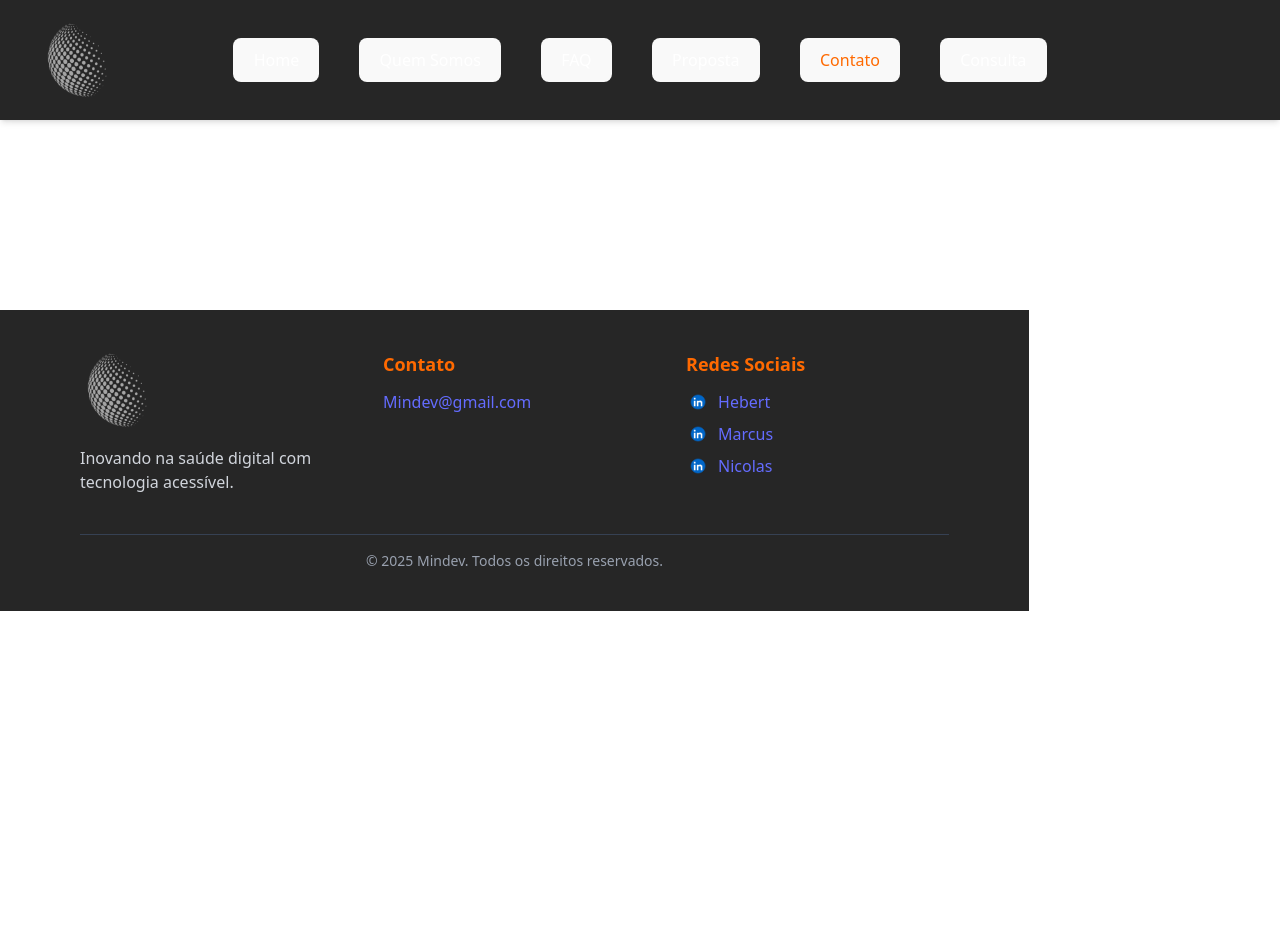
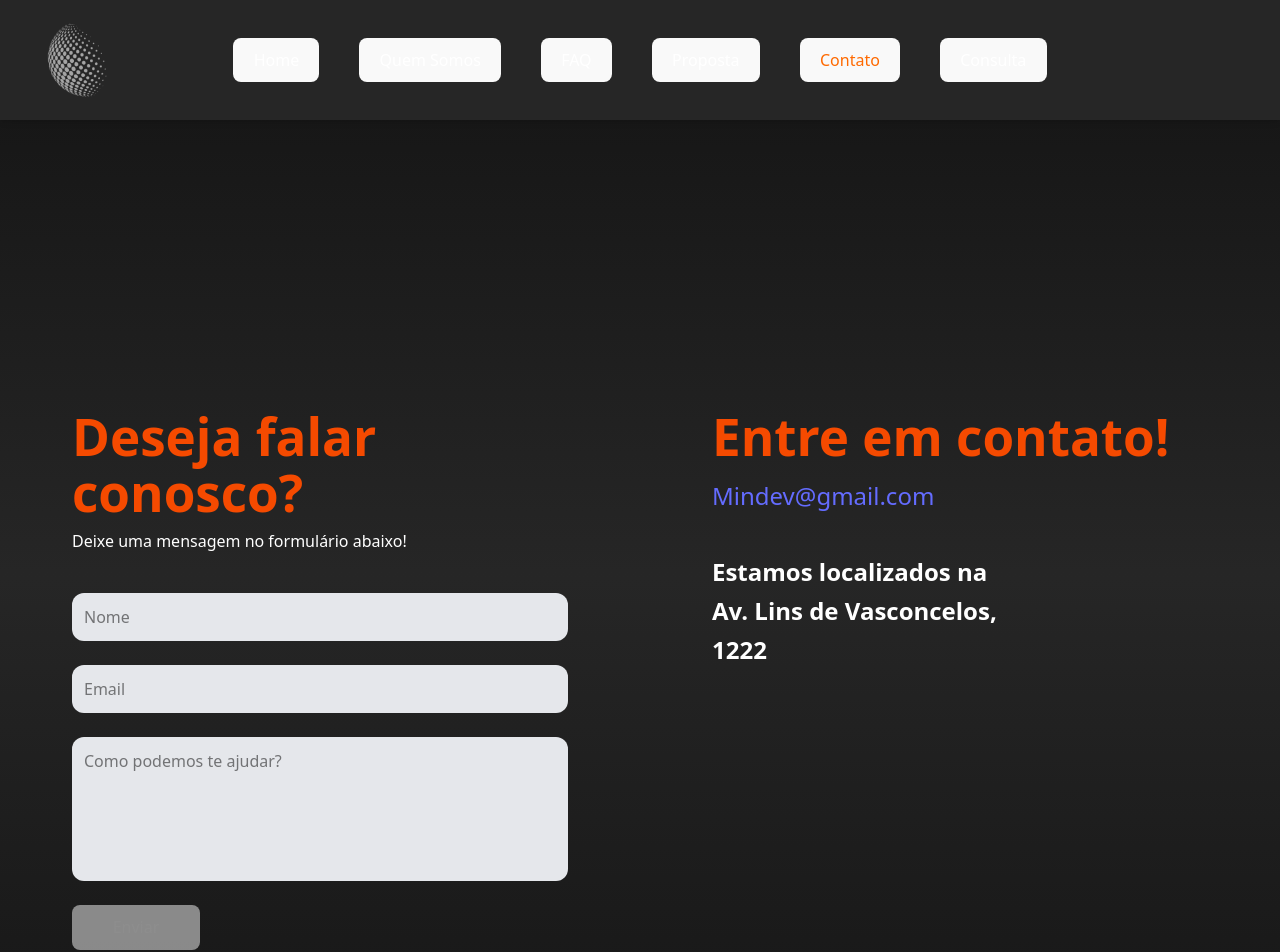
Before and after one commit to Nicolas-Ramiro/Sprint3-challenge-front, a React (Vite) app: page /contato in a window 1280 px wide. Shown: the top 952 px of the page. Before the commit the page ends 800 px from the top, so only its background shows below. Built offline with nearby package versions, Linux system fonts and the light colour scheme.

Commit message:
Criando a pagina de contato e colocando ela no app.tsx

```diff
--- a/package.json
+++ b/package.json
@@ -10,12 +10,15 @@
     "preview": "vite preview"
   },
   "dependencies": {
+    "@hookform/resolvers": "^5.2.2",
     "@tailwindcss/vite": "^4.1.13",
     "react": "^19.1.1",
     "react-dom": "^19.1.1",
+    "react-hook-form": "^7.63.0",
     "react-router": "^7.9.2",
     "react-router-dom": "^7.9.2",
-    "tailwindcss": "^4.1.13"
+    "tailwindcss": "^4.1.13",
+    "yup": "^1.7.1"
   },
   "devDependencies": {
     "@eslint/js": "^9.35.0",
--- a/src/App.tsx
+++ b/src/App.tsx
@@ -4,6 +4,7 @@
 import QuemSomos from "./pages/quemSomos";
 import Faq from "./pages/faq";
 import Proposta from "./pages/proposta";
+import Contato from "./pages/contato";
 import { BrowserRouter as Router, Routes, Route } from "react-router-dom";
 
 function App() {
@@ -16,7 +17,7 @@
           <Route path="/quem-somos" element={<QuemSomos />} />
           <Route path="/faq" element={<Faq />} />
           <Route path="/proposta" element={<Proposta />} />
-          {/* <Route path="/contato" element={<Contato />} /> */}
+          <Route path="/contato" element={<Contato />} />
           {/* <Route path="/consulta" element={<Consulta />} /> */}
         </Routes>
       </main>
--- /dev/null
+++ b/src/components/forms/contatoForm.tsx
@@ -0,0 +1,144 @@
+import { useForm, Controller, type FieldErrors } from "react-hook-form";
+import { yupResolver } from "@hookform/resolvers/yup";
+import { useMemo, useRef, useState } from "react";
+import * as yup from "yup";
+
+type ContatoFormData = {
+  nome: string;
+  email: string;
+  mensagem: string;
+};
+
+const schema = yup
+  .object({
+    nome: yup.string().required("O nome é obrigatório"),
+    email: yup
+      .string()
+      .email("E-mail inválido")
+      .required("O e-mail é obrigatório"),
+    mensagem: yup.string().required("A mensagem é obrigatória"),
+  })
+  .required();
+
+export default function ContatoForm() {
+  const formRef = useRef<HTMLFormElement>(null!);
+  const [loading, setLoading] = useState(false);
+
+  const {
+    control,
+    handleSubmit,
+    formState,
+  } = useForm<ContatoFormData>({
+    defaultValues: {
+      nome: "",
+      email: "",
+      mensagem: "",
+    },
+    resolver: yupResolver(schema),
+    mode: "onChange",
+  });
+
+  const { errors, isValid } = useMemo(() => formState, [formState]);
+
+  async function submitErrorCallback(e?: FieldErrors<ContatoFormData>) {
+    console.log("Erros:", e);
+  }
+
+  async function submitCallback(values: ContatoFormData) {
+    setLoading(true);
+
+    if (!isValid) {
+      await submitErrorCallback();
+      setLoading(false);
+      return;
+    }
+
+    console.log("Formulário enviado:", values);
+
+    // simula requisição
+    await new Promise((resolve) => setTimeout(resolve, 2000));
+
+    setLoading(false);
+  }
+
+  return (
+    <form
+      className="flex flex-col gap-6 mt-10"
+      onSubmit={handleSubmit(submitCallback, submitErrorCallback)}
+      ref={formRef}
+      noValidate
+    >
+      {/* Nome */}
+      <Controller
+        name="nome"
+        control={control}
+        render={({ field }) => (
+          <div className="flex flex-col gap-2">
+            <input
+              type="text"
+              placeholder="Nome"
+              className="p-3 rounded-xl text-black bg-gray-200"
+              {...field}
+            />
+            {errors.nome && (
+              <span className="text-red-500 text-sm">
+                {errors.nome.message}
+              </span>
+            )}
+          </div>
+        )}
+      />
+
+      {/* Email */}
+      <Controller
+        name="email"
+        control={control}
+        render={({ field }) => (
+          <div className="flex flex-col gap-2">
+            <input
+              type="email"
+              placeholder="Email"
+              className="p-3 rounded-xl text-black bg-gray-200"
+              {...field}
+            />
+            {errors.email && (
+              <span className="text-red-500 text-sm">
+                {errors.email.message}
+              </span>
+            )}
+          </div>
+        )}
+      />
+
+      {/* Mensagem */}
+      <Controller
+        name="mensagem"
+        control={control}
+        render={({ field }) => (
+          <div className="flex flex-col gap-2">
+            <textarea
+              placeholder="Como podemos te ajudar?"
+              rows={5}
+              className="p-3 rounded-xl text-black bg-gray-200 resize-none"
+              {...field}
+            />
+            {errors.mensagem && (
+              <span className="text-red-500 text-sm">
+                {errors.mensagem.message}
+              </span>
+            )}
+          </div>
+        )}
+      />
+
+      {/* Botão */}
+      <button
+        type="submit"
+        disabled={loading || !isValid}
+        className="bg-orange-600 text-white font-bold py-3 px-6 rounded-xl hover:opacity-90 w-32 disabled:opacity-50"
+      >
+        {loading ? "Enviando..." : "Enviar"}
+      </button>
+    </form>
+  );
+}
--- a/src/pages/contato.tsx
+++ b/src/pages/contato.tsx
@@ -0,0 +1,35 @@
+import ContatoForm from "../components/forms/contatoForm";
+
+export default function Contato() {
+  return (
+    <main className="min-h-[70vh] min-w-screen bg-gradient-to-b from-neutral-900 via-neutral-800 to-neutral-900 pt-32 pb-20 px-6 text-white">
+      <div className="flex flex-col md:flex-row justify-between flex-wrap gap-16 px-12 mt-40 ">
+        {/* Formulário */}
+        <div className="flex-1 min-w-[300px]">
+          <h1 className="text-orange-600 text-3xl font-bold mb-2">
+            Deseja falar conosco?
+          </h1>
+          <p>Deixe uma mensagem no formulário abaixo!</p>
+          <ContatoForm />
+        </div>
+
+        {/* Informações */}
+        <div className="flex-1 min-w-[300px] md:ml-20">
+          <h1 className="text-orange-600 text-3xl font-bold mb-4">
+            Entre em contato!
+          </h1>
+          <p>
+            <a href="mailto:Mindev@gmail.com" className="text-white text-2xl hover:underline">
+              Mindev@gmail.com
+            </a>
+          </p>
+          <p className="mt-10 text-2xl font-bold leading-relaxed">
+            Estamos localizados na <br />
+            Av. Lins de Vasconcelos, <br />
+            1222
+          </p>
+        </div>
+      </div>
+    </main>
+  );
+}
```
Also changed, not shown: 1 other file (tests, documents, lock files or other folders).
